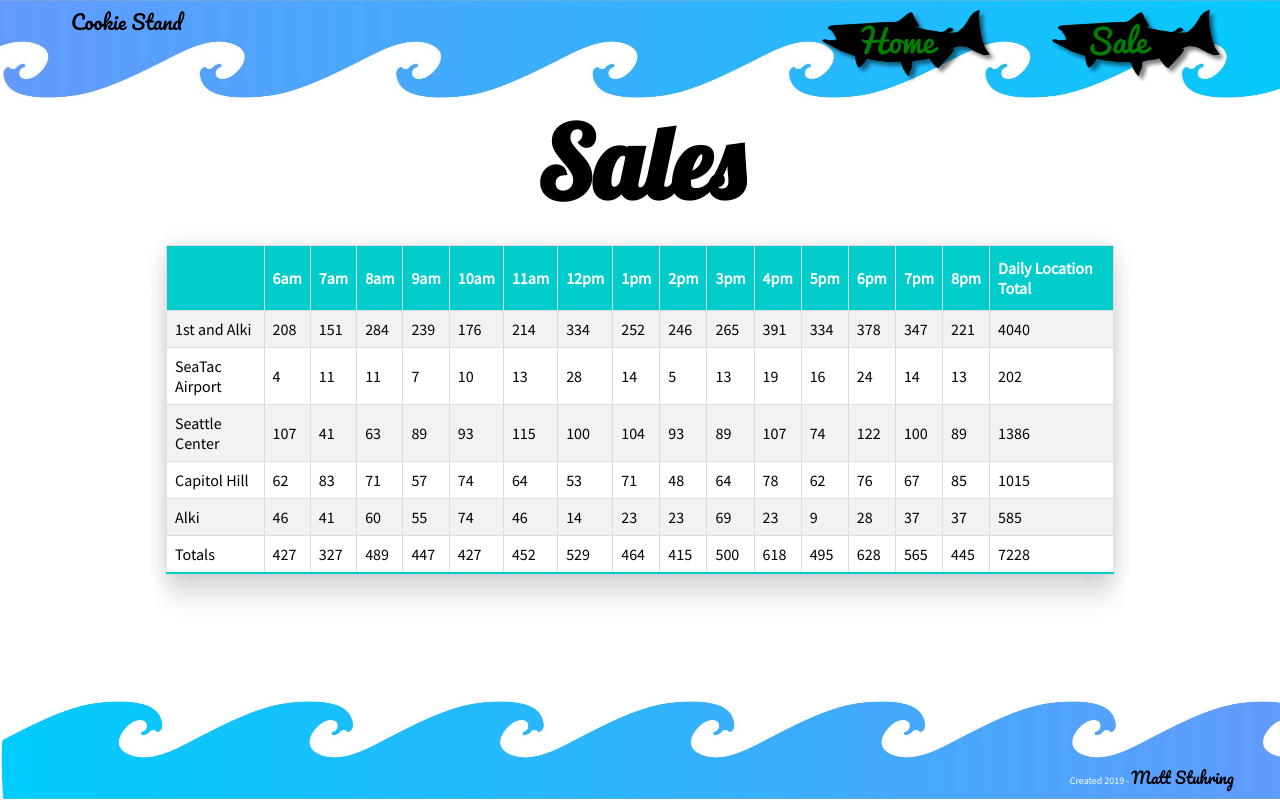
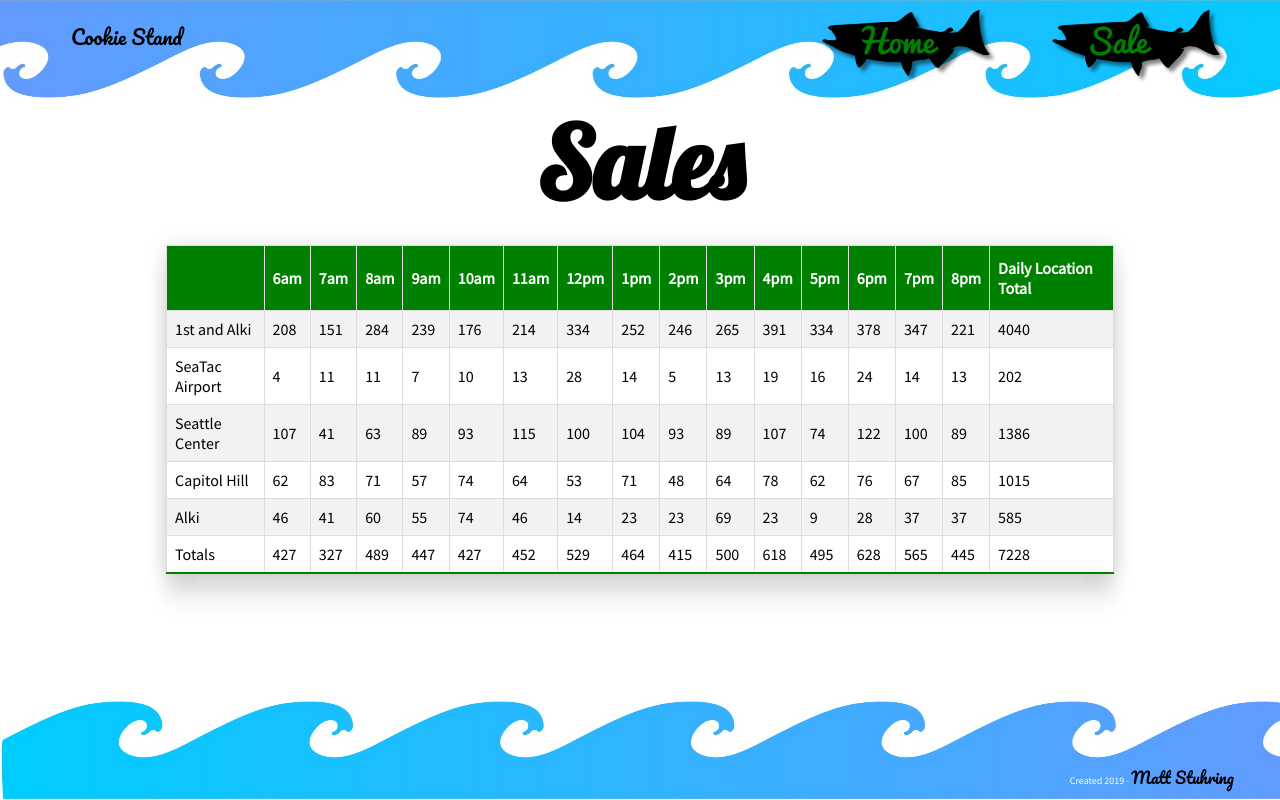
Before and after one commit to mattstuhring/cookie-stand, a plain HTML site: page sales.html in a window 1280 px wide. Drawn offline with Linux system fonts and the light colour scheme.

Commit message:
Added more styling

```diff
--- a/css/style.css
+++ b/css/style.css
@@ -29,7 +29,7 @@ a {
 }
 
 a:hover, a:focus {
-  color: #8be0b9;
+  color: #008000;
   transition: all 1s;
   -webkit-transition: all 1s;
   -o-transition: all 1s;
@@ -54,6 +54,8 @@ header nav span.logo {
   margin-left: 100px;
   font-size: 20px;
   font-family: 'Pacifico', cursive;
+  position: relative;
+  top: 15px;
 }
 
 header nav span.nav-links {
@@ -141,7 +143,7 @@ section.salmon-img img {
 
 table {
   border-collapse: collapse;
-  border-bottom: 2px solid #01cccc;
+  border-bottom: 2px solid #008000;
   box-shadow: 0px 0px 20px rgba(0,0,0,0.10),
      0px 10px 20px rgba(0,0,0,0.05),
      0px 20px 20px rgba(0,0,0,0.05),
@@ -163,7 +165,7 @@ th {
   padding-top: 12px;
   padding-bottom: 12px;
   text-align: left;
-  background-color: #01cccc;
+  background-color: #008000;
   color: white;
 }
 
```
